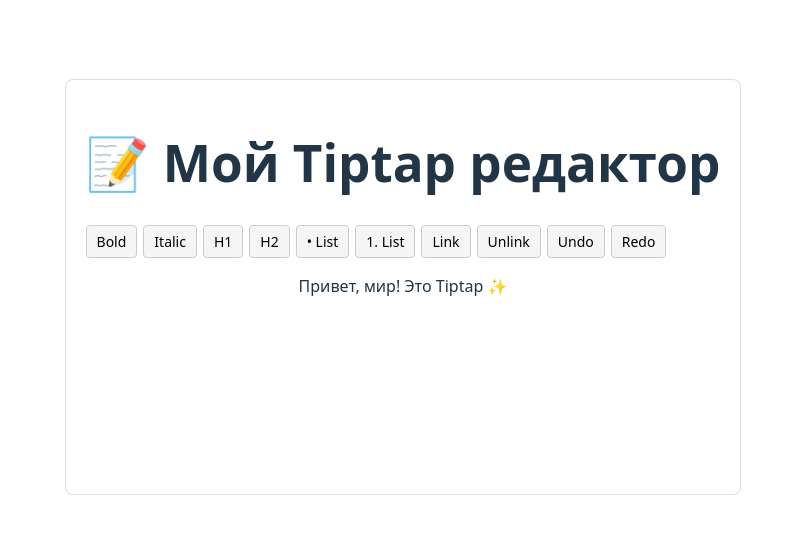
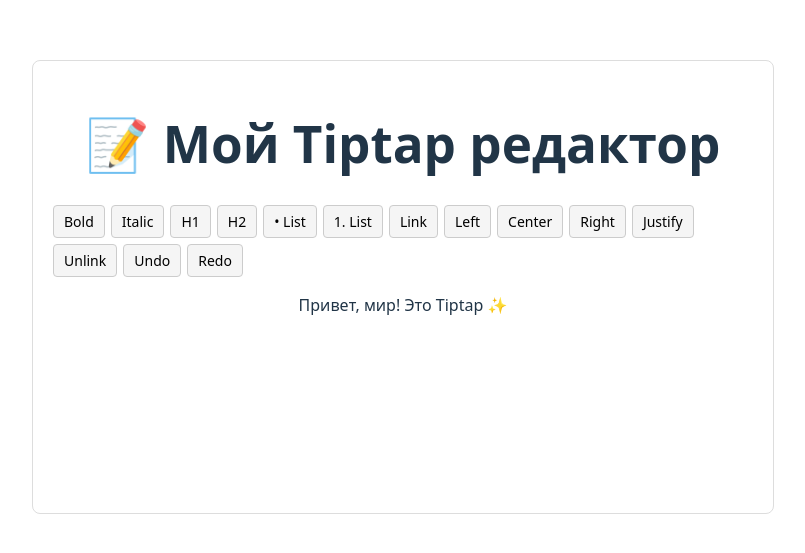
Before and after one commit to makdmt/react-tiptap, a React (Vite) app: page / in a window 1280 px wide. Shown: the part 113-666 px from the top of the page, without its empty margins (237-1042 px from the left). Built offline with nearby package versions, Linux system fonts and the light colour scheme.

Commit message:
feat(toolbar) add align buttons

```diff
--- a/package.json
+++ b/package.json
@@ -12,6 +12,7 @@
   "dependencies": {
     "@tiptap/core": "^3.0.7",
     "@tiptap/extension-link": "^3.0.7",
+    "@tiptap/extension-text-align": "^3.0.7",
     "@tiptap/react": "^3.0.7",
     "@tiptap/starter-kit": "^3.0.7",
     "react": "^19.1.0",
--- a/src/components/editor/Editor.jsx
+++ b/src/components/editor/Editor.jsx
@@ -1,6 +1,8 @@
 import {useEditor, EditorContent} from '@tiptap/react'
 import StarterKit from '@tiptap/starter-kit'
 import Toolbar from "../toolbar/Toolbar.jsx";
+import Link from '@tiptap/extension-link'
+import TextAlign from '@tiptap/extension-text-align'
 import './Editor.css'
 
 let initialContent = '<p>Привет, мир! Это Tiptap ✨</p>'
@@ -8,7 +10,29 @@
 
 export default function Editor(props, context) {
     const editor = useEditor({
-        extensions: [StarterKit],
+        extensions: [
+            StarterKit,
+            TextAlign.configure({
+                types: ['heading', 'paragraph', 'listItem']
+            }),
+            Link.configure({
+                openOnClick: false,      // чтобы клик не уводил фокус из редактора
+                autolink: true,          // автодобавление ссылок при наборе
+                linkOnPaste: true,       // превращать вставленные URL в ссылку
+                HTMLAttributes: {
+                    target: '_blank',
+                    rel: 'noopener noreferrer nofollow',
+                },
+                validate: href => {
+                    try {
+                        const u = new URL(/^(https?:)?\/\//i.test(href) ? href : `https://${href}`)
+                        return !!u.hostname
+                    } catch {
+                        return false
+                    }
+                },
+            }),
+        ],
         content: initialContent,
         onUpdate: ({editor}) => {
             const json = editor.getJSON();
--- a/src/components/toolbar/Toolbar.jsx
+++ b/src/components/toolbar/Toolbar.jsx
@@ -12,14 +12,14 @@
         editor.on('selectionUpdate', rerender)
         // editor.on('transaction', rerender)
         // editor.on('update', rerender)
-        // editor.on('focus', rerender)
+        editor.on('focus', rerender)
         // editor.on('blur', rerender)
 
         return () => {
             editor.off('selectionUpdate', rerender)
             // editor.off('transaction', rerender)
             // editor.off('update', rerender)
-            // editor.off('focus', rerender)
+            editor.off('focus', rerender)
             // editor.off('blur', rerender)
         }
     }, [editor])
@@ -42,7 +42,7 @@
             .chain()
             .focus()
             .extendMarkRange('link')
-            .setLink({ href })
+            .setLink({href})
             .run()
     }
 
@@ -100,6 +100,35 @@
             >
                 Link
             </button>
+            <button
+                onClick={() => editor.chain().focus().setTextAlign('left').run()}
+                className={editor.isActive({textAlign: 'left'}) ? 'is-active' : ''}
+                title="Выровнять по левому краю"
+            >
+                Left
+            </button>
+            <button
+                onClick={() => editor.chain().focus().setTextAlign('center').run()}
+                className={editor.isActive({textAlign: 'center'}) ? 'is-active' : ''}
+                title="По центру"
+            >
+                Center
+            </button>
+            <button
+                onClick={() => editor.chain().focus().setTextAlign('right').run()}
+                className={editor.isActive({textAlign: 'right'}) ? 'is-active' : ''}
+                title="По правому краю"
+            >
+                Right
+            </button>
+
+            <button
+                onClick={() => editor.chain().focus().setTextAlign('justify').run()}
+                className={editor.isActive({textAlign: 'justify'}) ? 'is-active' : ''}
+                title="По ширине"
+            >
+                Justify
+            </button>
             <button onClick={unsetLink} title="Убрать ссылку">Unlink</button>
             <button onClick={() => editor.chain().focus().undo().run()}>Undo</button>
             <button onClick={() => editor.chain().focus().redo().run()}>Redo</button>
```
